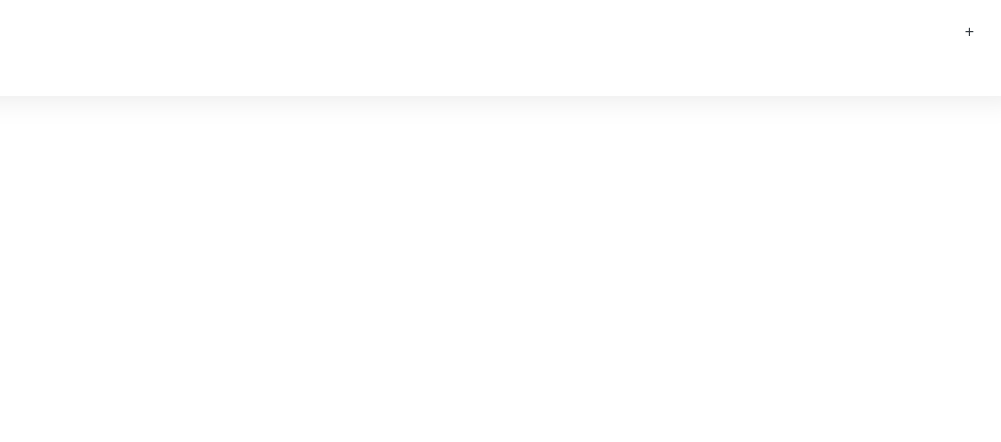
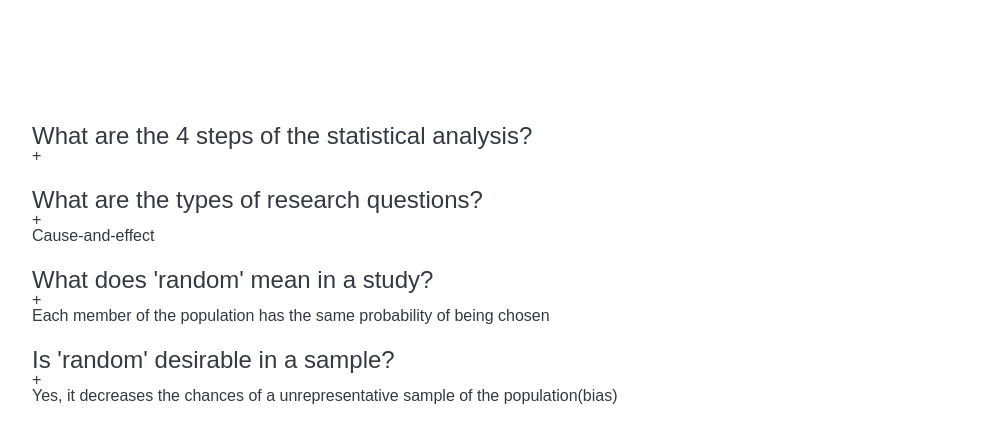
Before and after one commit to Jpkeys29/Statistics-Review-React, a React (Create React App) app: page / in a window 1280 px wide. Shown: the top 442 px of the page, without its empty margins (258-1259 px from the left). Built offline with nearby package versions, Linux system fonts and the light colour scheme.

Commit message:
Rendering questions from array

```diff
--- a/src/App.js
+++ b/src/App.js
@@ -6,7 +6,7 @@ import NavBar from './navbar.js';
 export default function App() {
   return (
     <div>
-      <Question />
+      <Question preguntas={quests}/>
     </div>
-        )
+  );
 }
--- a/src/question.js
+++ b/src/question.js
@@ -1,13 +1,17 @@
-import Button from './button.js';
 import {quests} from './questsArray.js'
 
 export default function Question ({num, title, answer}){
     return (
-        <div className='item' >
+
+        <div className='questions' >
             <p>{num}</p>
-            <p>{title}</p>
-            <p>+</p>
-            <div>{answer}</div>
+            {quests.map((ele, index) => (
+                <div key={index} >
+                <p className='title' >{ele.title}</p>
+                <p>+</p>
+                <div>{ele.answer}</div>
+                </div>
+            ))}
         </div>
-    )
+    );
 }
--- a/src/questsArray.js
+++ b/src/questsArray.js
@@ -17,7 +17,7 @@ export const quests = [
     {
         id: 4,
         title : "Is 'random' desirable in a sample?",
-        answer : 'Yes, it decreases the chances of a bias'
+        answer : 'Yes, it decreases the chances of a unrepresentative sample of the population(bias)'
     },
 
 ];
--- a/src/styles.css
+++ b/src/styles.css
@@ -43,3 +43,9 @@
     cursor: pointer;
     transition: 0.3s;
   }
+
+  .title,
+  .icon {
+    font-size: 24px;
+    font-weight: 500;
+  }
```
